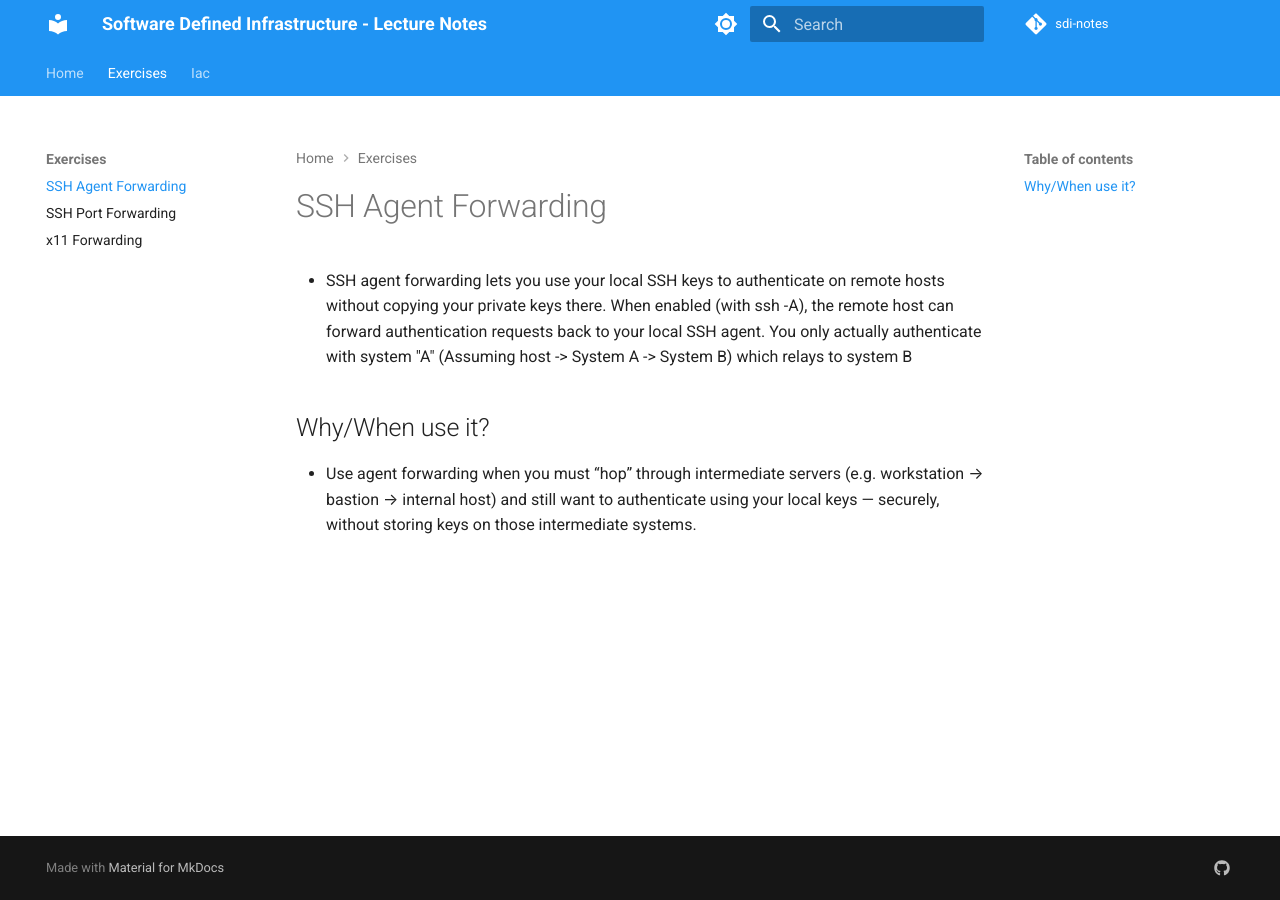
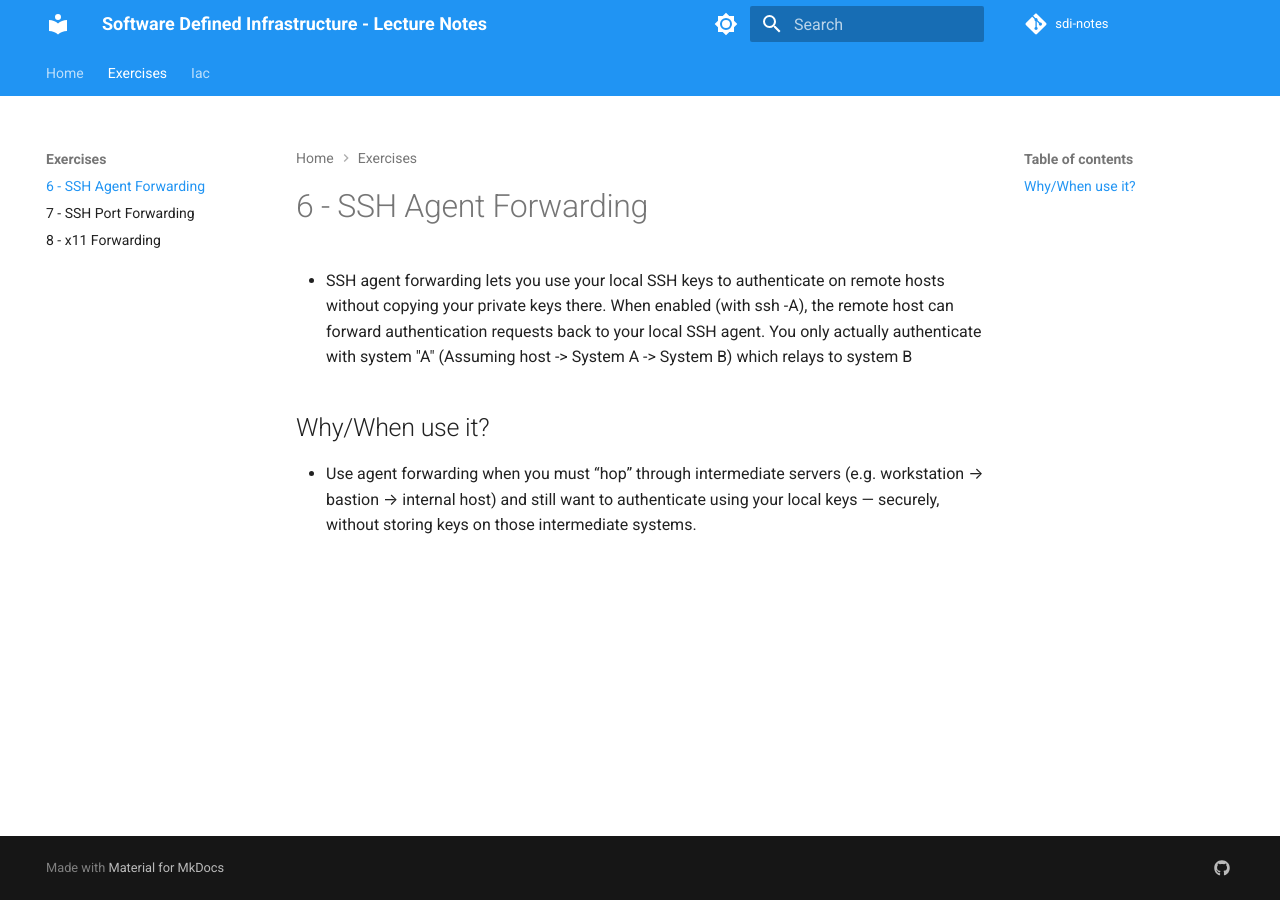
Before and after one commit to julian-schn/sdi-notes, an MkDocs documentation site: the page built from docs/exercises/6 ssh hopping.md, in a window 1280 px wide. Built offline with MkDocs 1.6.1 and Material for MkDocs 9.7.7, drawn with Linux system fonts in a browser that asks for light colours; comment, search, counter and statistics services are not loaded.

Commit message:
fixed indexing in heading

````diff
--- a/docs/exercises/6 ssh hopping.md
+++ b/docs/exercises/6 ssh hopping.md
@@ -1,4 +1,4 @@
-# SSH Agent Forwarding
+# 6 - SSH Agent Forwarding
 - SSH agent forwarding lets you use your local SSH keys to authenticate on remote hosts without copying your private keys there. When enabled (with ssh -A), the remote host can forward authentication requests back to your local SSH agent. You only actually authenticate with system "A" (Assuming host -> System A -> System B) which relays to system B
 
 ## Why/When use it?
--- a/docs/exercises/7 ssh port forwarding.md
+++ b/docs/exercises/7 ssh port forwarding.md
@@ -1,4 +1,4 @@
-# SSH Port Forwarding
+# 7 - SSH Port Forwarding
 To bypass a firewall that filters everything besides ssh on port 22, you can enable ssh port forwarding if you want to, for example, access an nginx serer using HTTP(S).
 This way you can tunnel port 80 traffic through 22, by doing the following on your system with the firewall (HostB):
 ```bash
--- a/docs/exercises/8 x11 forwarding.md
+++ b/docs/exercises/8 x11 forwarding.md
@@ -1,4 +1,4 @@
-# x11 Forwarding
+# 8 - x11 Forwarding
 x11 Forwarding allows you to run a program with a GUI on remote machine and have it be displayed on your local machine.
 
 Given for remote host:
````
